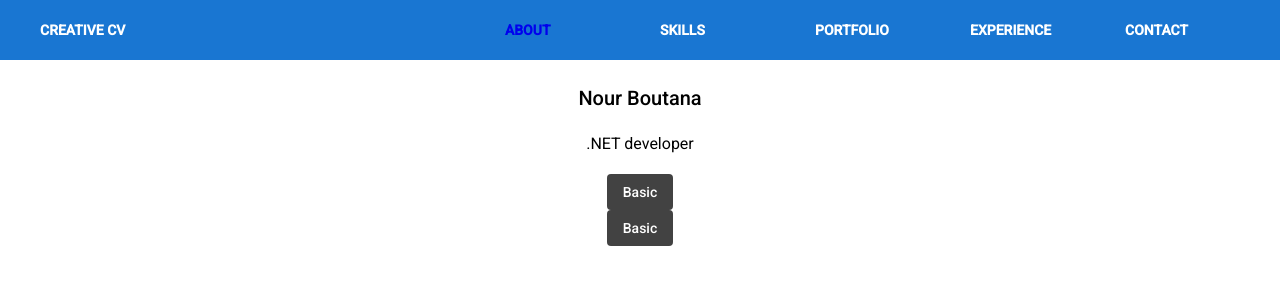
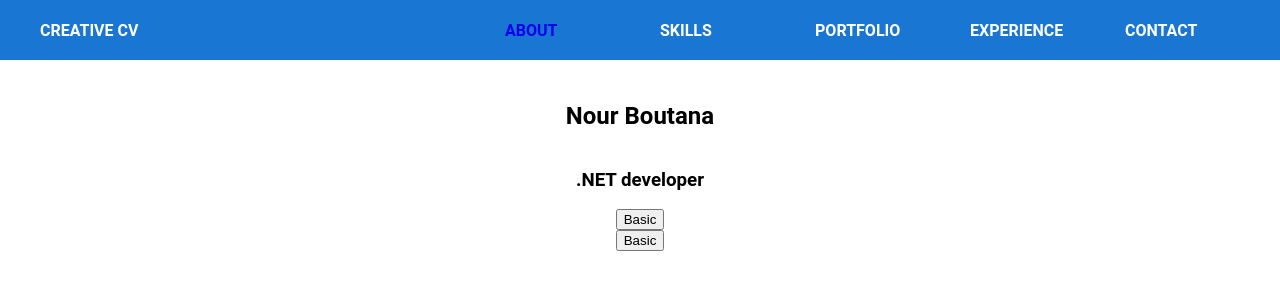
Before and after one commit to Cfun1/Angular-Resume, an Angular app: page / in a window 1280 px wide. Shown: the top 300 px of the page. Built offline with nearby package versions, Linux system fonts and the light colour scheme.

Commit message:
remove material

```diff
--- a/angular.json
+++ b/angular.json
@@ -27,8 +27,7 @@
               "src/assets"
             ],
             "styles": [
-              "./node_modules/@angular/material/prebuilt-themes/pink-bluegrey.css",
-              "src/styles.css"
+               "src/styles.css"
             ],
             "scripts": []
           },
@@ -95,8 +94,7 @@
               "src/assets"
             ],
             "styles": [
-              "./node_modules/@angular/material/prebuilt-themes/pink-bluegrey.css",
-              "src/styles.css"
+               "src/styles.css"
             ],
             "scripts": []
           }
--- a/package.json
+++ b/package.json
@@ -16,7 +16,6 @@
     "@angular/compiler": "~13.3.0",
     "@angular/core": "~13.3.0",
     "@angular/forms": "~13.3.0",
-    "@angular/material": "^13.3.9",
     "@angular/platform-browser": "~13.3.0",
     "@angular/platform-browser-dynamic": "~13.3.0",
     "@angular/router": "~13.3.0",
--- a/src/app/app.module.ts
+++ b/src/app/app.module.ts
@@ -6,7 +6,6 @@ import { AppComponent } from './app.component';
 import { NavbarComponent } from './header/navbar/navbar.component';
 import { ProfileSummaryComponent } from './header/profile-summary/profile-summary.component';
 import { NoopAnimationsModule } from '@angular/platform-browser/animations';
-import { MatButtonModule } from '@angular/material/button';
 
 @NgModule({
   declarations: [
@@ -18,8 +17,7 @@ import { MatButtonModule } from '@angular/material/button';
     BrowserModule,
     AppRoutingModule,
     NoopAnimationsModule,
-    MatButtonModule
-  ],
+   ],
   providers: [],
   bootstrap: [NavbarComponent]//AppComponent]
 })
--- a/src/app/header/profile-summary/profile-summary.component.html
+++ b/src/app/header/profile-summary/profile-summary.component.html
@@ -2,6 +2,6 @@
   <img>
   <h2>{{name}}</h2>
   <h3>{{role}}</h3>
-  <button mat-flat-button>Basic</button>
-  <button mat-flat-button>Basic</button>
+  <button  >Basic</button>
+  <button  >Basic</button>
 </div>
--- a/src/index.html
+++ b/src/index.html
@@ -7,9 +7,7 @@
   <meta name="viewport" content="width=device-width, initial-scale=1">
   <link rel="icon" type="image/x-icon" href="favicon.ico">
   <link rel="preconnect" href="https://fonts.gstatic.com">
-  <link href="https://fonts.googleapis.com/css2?family=Roboto:wght@300;400;500&display=swap" rel="stylesheet">
-  <link href="https://fonts.googleapis.com/icon?family=Material+Icons" rel="stylesheet">
-</head>
+  </head>
 <body class="mat-typography">
   <!-- <app-root></app-root> -->
   <app-navbar></app-navbar>
```
Also changed, not shown: 1 other file (tests, documents, lock files or other folders).
